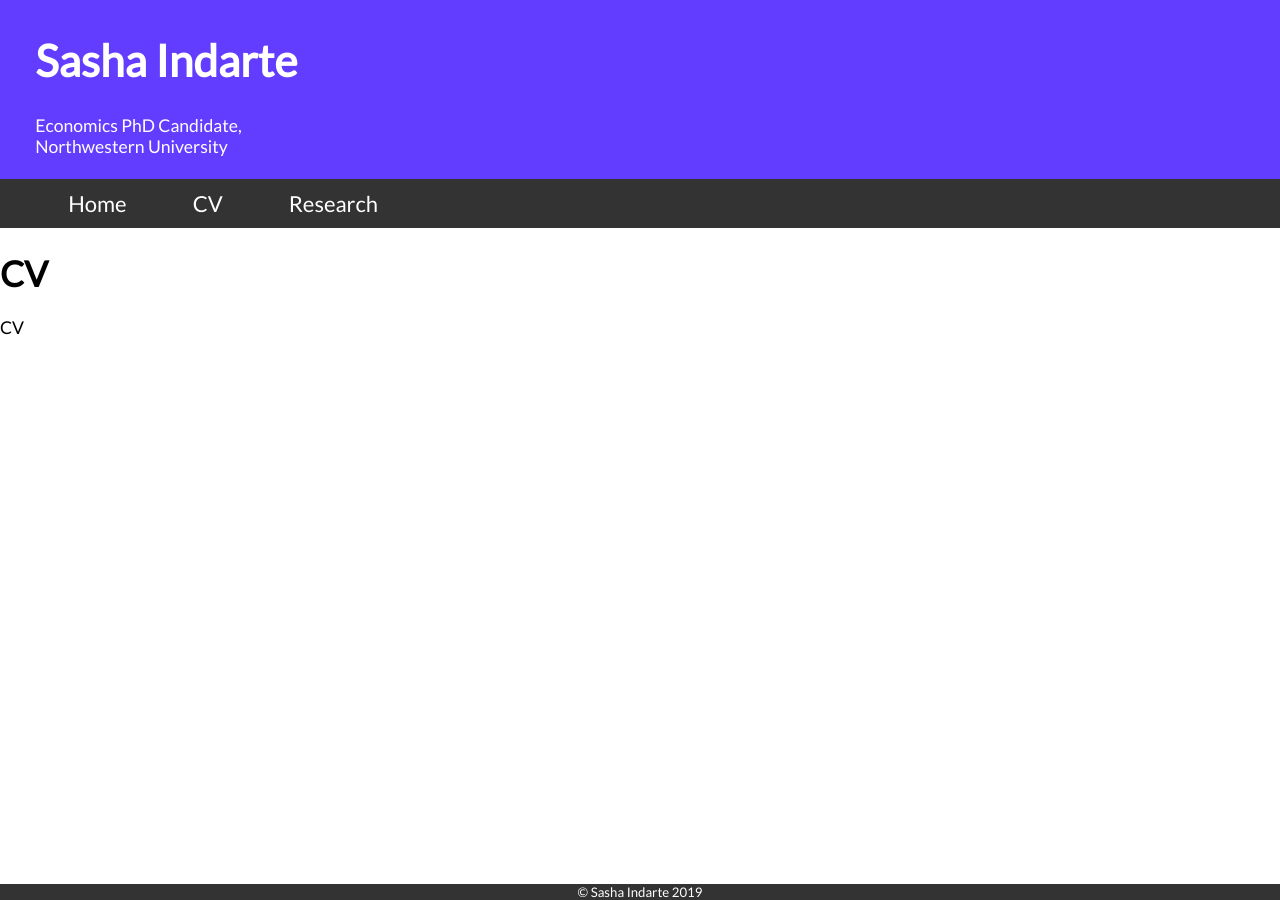
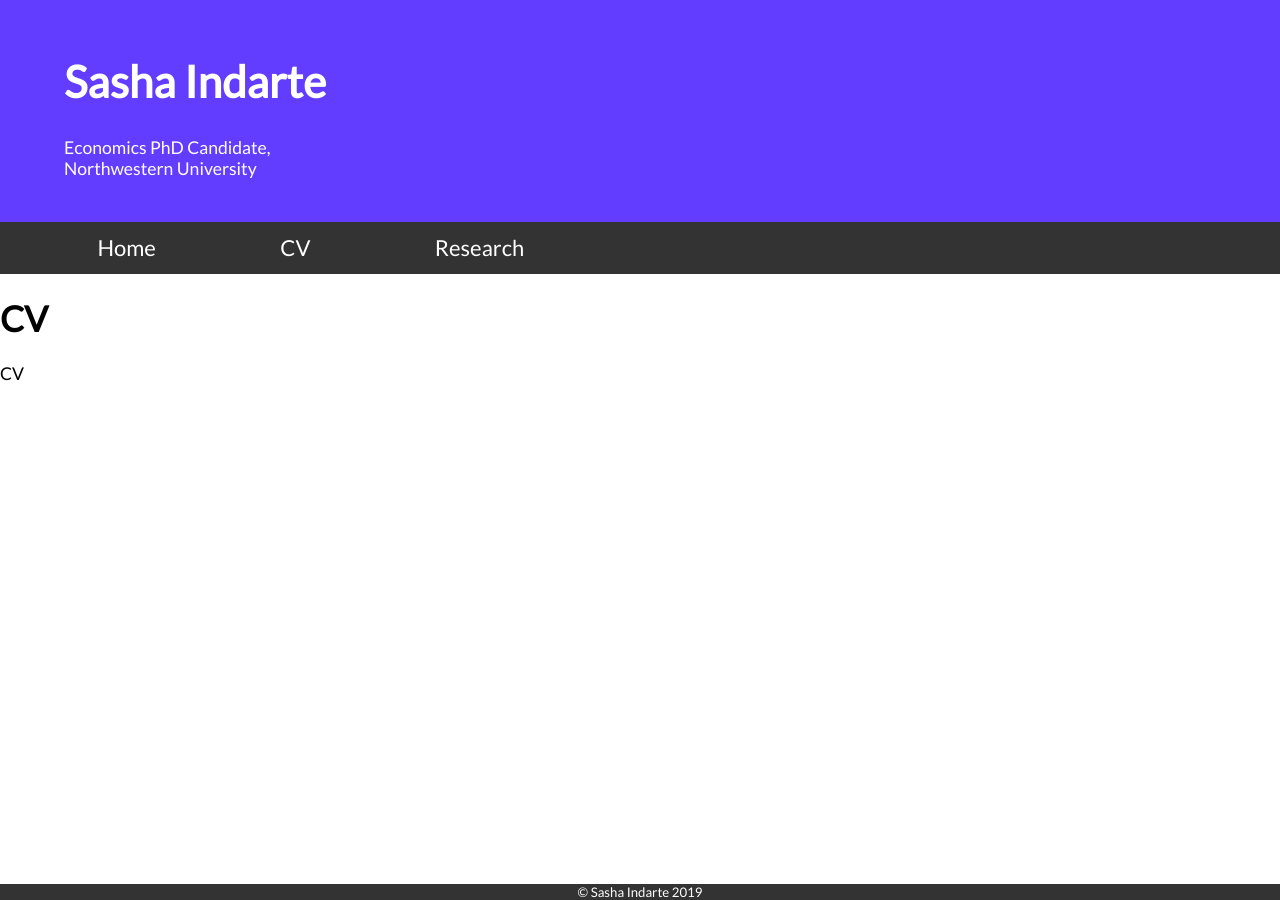
Before and after one commit to sashaindarte/sashaindarte.github.io, a Jekyll site: the page built from cv/index.html, in a window 1280 px wide. Built offline with Jekyll 4.4.1, drawn with Linux system fonts in a browser that asks for light colours.

Commit message:
Update main.css

```diff
--- a/css/main.css
+++ b/css/main.css
@@ -11,7 +11,7 @@ body {
 
 /* Header/logo Title */
 .header {
-  padding: .25em 2em;
+  padding: 2% 5%;
   text-align: left;
   background: #633dff;
   color: white;
@@ -51,7 +51,7 @@ body {
   color: white;
   font-size: 1.25em;
   text-align: center;
-  padding: .5em 1.5em;
+  padding: 1% 5%;
   text-decoration: none;
 }
 
@@ -89,7 +89,7 @@ body {
   -ms-flex: 40%; /* IE10 */
   flex: 40%;
   background-color: white;
-  padding: 2% 15% 0% 0%;
+  padding: 2% 10%;
 }
 
 /* Main column */
@@ -97,7 +97,7 @@ body {
   	-ms-flex: 60%; /* IE10 */
   	flex: 60%;
   	background-color: white;
-  	padding: 2% 4% 0% 15%;
+  	padding: 2% 10%;
 }
 
 /* Reserach container */
```
